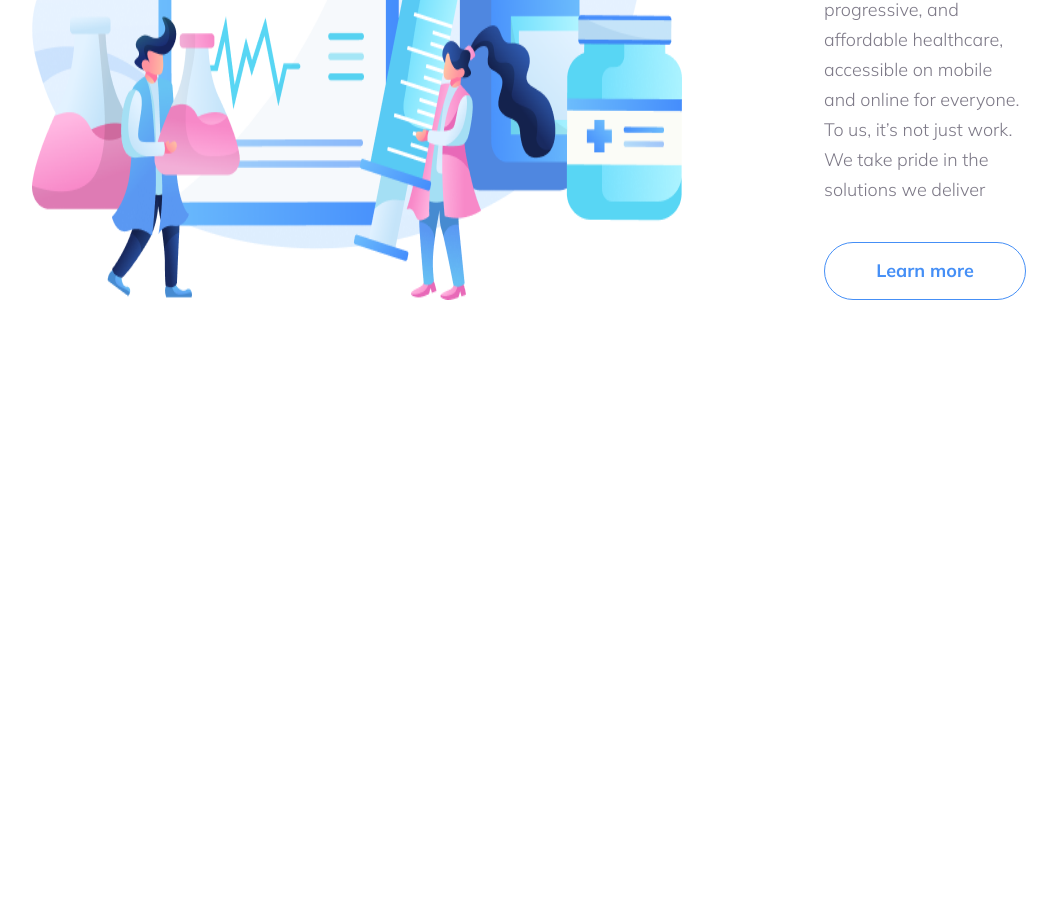
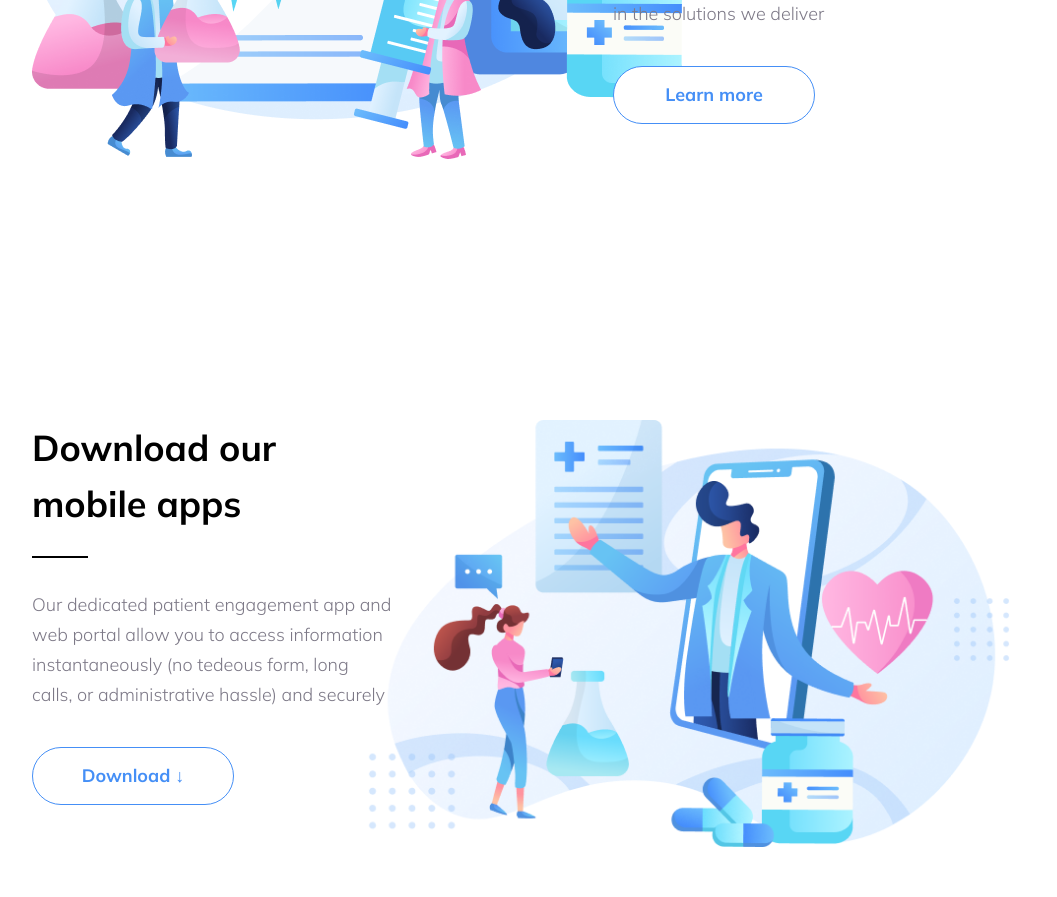
Before and after one commit to Dima-Penzev/project-trafalgar, a plain HTML site: page index.html in a window 1280 px wide. Shown: the part 3053-3950 px from the top of the page, without its empty margins (103-1160 px from the left). Before the commit the page ends 3353 px from the top, so only its background shows below. Drawn offline with Linux system fonts and the light colour scheme.

Commit message:
made opposite section

```diff
--- a/index.html
+++ b/index.html
@@ -113,6 +113,16 @@
             <a class="button button_type_bright" href="#">Learn more</a>
           </div>
         </div>
+        <div class="card card_position_opposite">
+          <img class="card__image card__image_position_opposite" src="./images/trafalgar-illustration_03.png" alt="medical illustration" width="655">
+          <div class="card__box card__box_position_opposite">
+            <h2 class="section-title section-title_place_providers">Download our mobile apps</h2>
+            <p class="section-heading section-heading_place_providers">Our dedicated patient engagement app and
+              web portal allow you to access information instantaneously (no tedeous form, long calls,
+              or administrative hassle) and securely</p>
+            <a class="button button_type_bright" href="#">Download    &darr;</a>
+          </div>
+        </div>
       </section>
 
       <section class="kaufman">
--- a/styles/style.css
+++ b/styles/style.css
@@ -284,16 +284,27 @@ color: #7D7987;
 
 .card {
   display: flex;
+  position: relative;
   max-width: 1200px;
+  min-height: 477px;
+}
+
+.card:not(:last-child) {
+  padding-bottom: 261px;
 }
 
 .card__image {
   display: block;
-  margin-right: 142px;
+  position: absolute;
+  top: 0;
+  left: 0;
+  z-index: -1;
 }
 
 .card__box {
   padding-top: 57px;
+  max-width: 400px;
+  margin-left: auto;
 }
 
 .section-title_place_providers {
@@ -315,3 +326,20 @@ text-align: left;
 text-align: left;
 padding-bottom: 37px;
 }
+
+.card_position_opposite {
+  margin-left: auto;
+}
+
+.card__image_position_opposite {
+  top: 0;
+  right: 0;
+  left: auto;
+}
+
+.card__box_position_opposite {
+  margin-right: auto;
+  margin-left: 0;
+  padding-top: 0;
+  max-width: 360px;
+}
```
Also changed, not shown: images/trafalgar-illustration_03.png (added).
